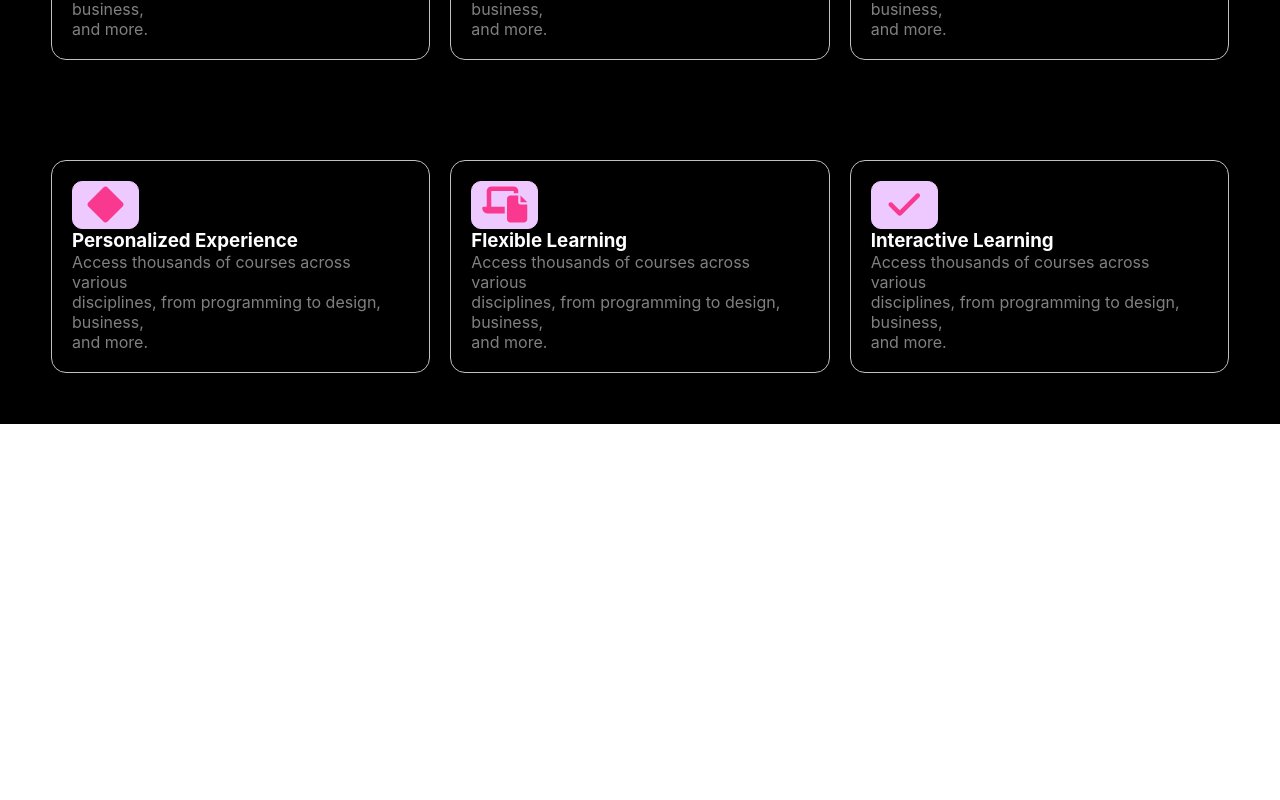
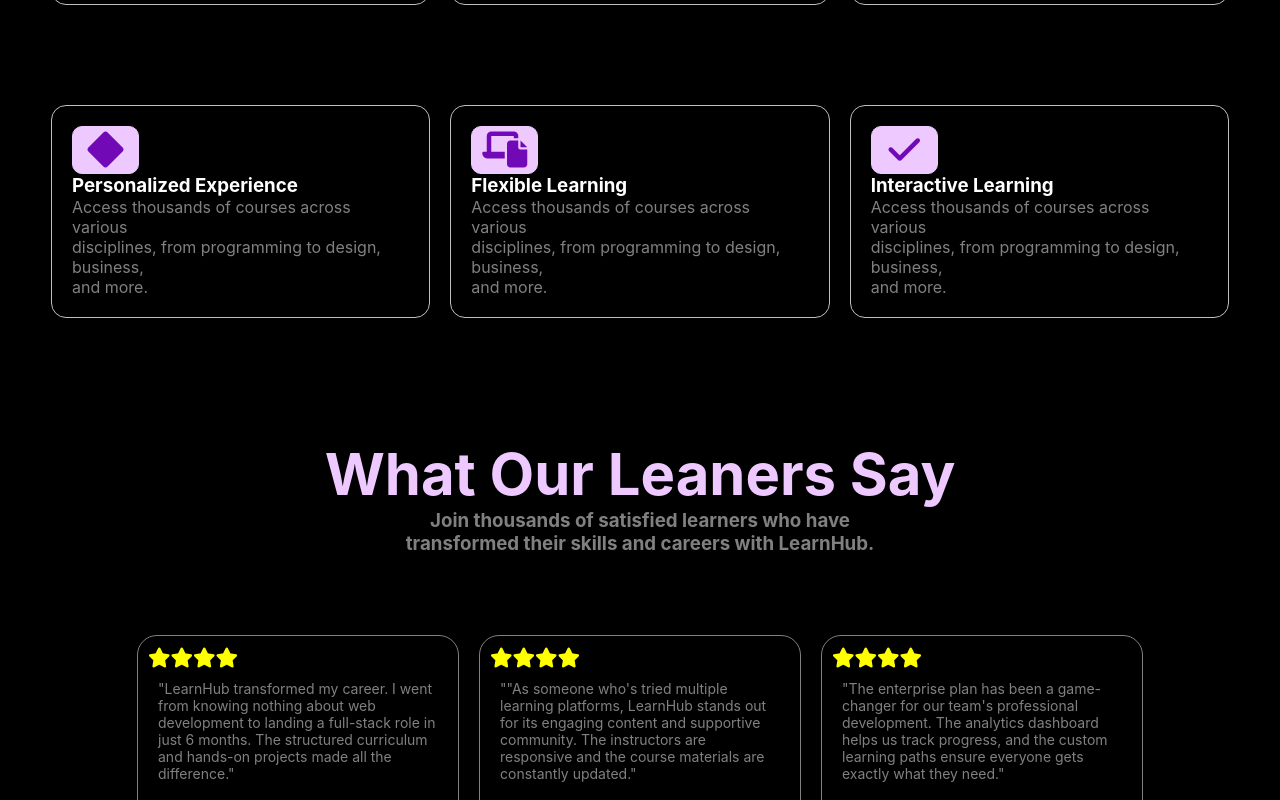
Before and after one commit to garimatiwari2004/LearnHub, a React (Create React App) app: page / in a window 1280 px wide. Shown: the part 2000-2800 px from the top of the page. Before the commit the page ends 2424 px from the top, so only its background shows below. Built offline with nearby package versions, Linux system fonts and the light colour scheme.

Commit message:
responsive updates and homepage alteration

```diff
--- a/src/component/home/content.jsx
+++ b/src/component/home/content.jsx
@@ -1,4 +1,5 @@
 import './content.css';
+import { Link } from 'react-router-dom';
 export default function Content() {
     return (
         <div className="content">
@@ -9,8 +10,12 @@
             <p>master new skills with interactive courses, expert</p>
             <p>instructors, and a personalized learning experience.</p>
             <div className="buttons">
-                <button className="btn1" >Get Started</button>
+                <Link to="/signup" >
+                <button className="btn1" type='submit'  >Get Started</button>
+                </Link>
+                <Link to="/courses">
                 <button className="btn2">Browse More</button>
+                </Link>
             </div>
         </div>
     );
--- a/src/component/home/navbar.jsx
+++ b/src/component/home/navbar.jsx
@@ -9,22 +9,23 @@
                 <div className="logo">
                     <a href="/"><h2 style={{color:'#EDC9FF'}}>LearnHub</h2></a>
                 </div>
-                <ul className="nav-links">
-                    <div class="extras">
+                <div className="nav-links">
+                    <ul class="extras">
                     <li><NavLink to="/" className="nav-link">Home</NavLink></li>
                     <li><NavLink to="/courses" className="nav-link">Courses</NavLink></li>
                     <li><NavLink to="/pricing" className="nav-link">Pricing</NavLink></li>
                     <li><NavLink to="/about" className="nav-link">About</NavLink></li>
                     <li><NavLink to="/contact" className="nav-link">Contact</NavLink></li>
-                    </div>
+                    </ul>
+                </div>
 
-                    <div class="auth-links">
+                <div class="auth-links">
                     <i class="fa solid fa-magnifying-glass"></i>
                     <i className="fa solid fa-sun"></i>
                     <li><NavLink to="/login" className="nav-link">Login</NavLink></li>
                     <li><NavLink to="/signup" className="nav-link">Signup</NavLink></li>
-                    </div>
-                </ul>
+                </div>
+
             </div>
         </nav>
     );
--- /dev/null
+++ b/src/component/home/ready.css
@@ -0,0 +1,47 @@
+.ready{
+    background-color: #7400b8;
+    height: 400px;
+    display: flex;
+    flex-direction: column;
+    justify-content: center;
+    align-items: center;
+    align-content: center;
+
+}
+.ready h1{
+    color: white;
+}
+.btnforready{
+    margin: 5px;
+    padding: 15px;
+    display: flex;
+    gap: 25px;
+}
+.ready-button{
+    background-color: white;
+    color: #7400b8;
+    padding: 5px;
+    border-radius: 5px;
+    width: 150px;
+    height: 30px;
+    cursor: pointer;
+}
+.browse-button{
+    background-color: black;
+    color: white;
+    padding: 5px;
+    border-radius: 5px;
+    width: 150px;
+    height: 30px;
+    cursor: pointer;
+}
+.ready-button:hover{
+    background-color: rgb(202, 206, 209);
+    box-shadow: 2px 2px 2px black;
+}
+.browse-button:hover{
+    background-color: #7400b8;
+    color: white;
+    border: 1px solid white;
+    box-shadow: 2px 2px 2px black;
+}
--- /dev/null
+++ b/src/component/home/ready.jsx
@@ -0,0 +1,15 @@
+import './ready.css';
+
+export default function Ready() {
+    return (
+        <div className="ready">
+        <h1>Ready to start your Learning journey?</h1>
+        <h3>Join thousands of learners who are achieving their</h3>
+        <h3>goals and transforming their careers with LearnHub.</h3>
+        <div className='btnforready'>
+        <button className="ready-button">Get Started</button>
+        <button className="browse-button">Browse More</button>
+        </div>
+        </div>
+    );
+    }
--- /dev/null
+++ b/src/component/home/review.css
@@ -0,0 +1,67 @@
+.review{
+    background-color: black;
+    padding: 50px;
+
+}
+.review h3{
+    color: grey;
+}
+.review__header{
+    display: flex;
+    flex-direction: column;
+    justify-content: center;
+    align-items: center;
+    align-content: center;
+    padding: 20px 0;
+}
+.reviewbox{
+    display: flex;
+    margin-top: 50px;
+
+    justify-content: center;
+    align-items: center;
+    align-content: center;
+    flex-wrap: wrap;
+
+    gap: 20px;
+    padding: 10px;
+}
+.iconstar{
+    color: yellow;
+    font-size: 20px;
+    padding-bottom: 10px;
+}
+
+.review-item{
+    color: white;
+    display: flex;
+    flex-direction: column;
+    width: 300px;
+    height:250px ;
+    padding: 10px;
+    border: 1px solid grey;
+    border-radius: 20px;
+
+}
+.review-item:hover{
+    cursor: pointer;
+    box-shadow: 0 0 10px #64dfdf;
+
+    background-color: rgba(255, 255, 255, 0.1);
+}
+.review-item p{
+    color: grey;
+    font-size: 14px;
+    padding: 0 10px ;
+
+}
+@media (max-width: 768px) {
+    .reviewbox {
+        flex-direction: column;
+        align-items: center;
+    }
+    .review-item {
+        width: 90%;
+        margin-bottom: 20px;
+    }
+}
--- /dev/null
+++ b/src/component/home/review.jsx
@@ -0,0 +1,104 @@
+import './review.css';
+
+export default function Review() {
+  return (
+    <div className="review">
+      <div className="review__header">
+        <h1>What Our Leaners Say</h1>
+        <h3>Join thousands of satisfied learners who have</h3>
+        <h3>transformed their skills and careers with LearnHub.</h3>
+
+        </div>
+        <div className='reviewbox'>
+          <div className='review-item'>
+            <div className='iconstar'>
+            <i className="fa-solid fa-star"></i>
+            <i className="fa-solid fa-star"></i>
+            <i className="fa-solid fa-star"></i>
+            <i className="fa-solid fa-star"></i>
+            <br />
+
+            </div>
+            <p>"LearnHub transformed my career. I went from knowing nothing about web development to landing a full-stack role in just 6 months. The structured curriculum and hands-on projects made all the difference."</p>
+            <br />
+            <h4>- Sarah Johnson</h4>
+            <p>Software Developer</p>
+          </div>
+          <div className='review-item'>
+            <div className='iconstar'>
+            <i className="fa-solid fa-star"></i>
+            <i className="fa-solid fa-star"></i>
+            <i className="fa-solid fa-star"></i>
+            <i className="fa-solid fa-star"></i>
+            <br />
+
+            </div>
+            <p>""As someone who's tried multiple learning platforms, LearnHub stands out for its engaging content and supportive community. The instructors are responsive and the course materials are constantly updated."</p>
+            <br />
+            <h4>- Michael Chen</h4>
+            <p>UX Designer</p>
+          </div>
+          <div className='review-item'>
+            <div className='iconstar'>
+            <i className="fa-solid fa-star"></i>
+            <i className="fa-solid fa-star"></i>
+            <i className="fa-solid fa-star"></i>
+            <i className="fa-solid fa-star"></i>
+            <br />
+
+            </div>
+
+            <p>"The enterprise plan has been a game-changer for our team's professional development. The analytics dashboard helps us track progress, and the custom learning paths ensure everyone gets exactly what they need."</p>
+            <br />
+            <h4>- Emily Rodriguez</h4>
+            <p>HR Director</p>
+          </div>
+         </div>
+          <div className='reviewbox'>
+          <div className='review-item'>
+            <div className='iconstar'>
+            <i className="fa-solid fa-star"></i>
+            <i className="fa-solid fa-star"></i>
+            <i className="fa-solid fa-star"></i>
+            <i className="fa-solid fa-star"></i>
+            <br />
+
+            </div>
+            <p>"LearnHub transformed my career. I went from knowing nothing about web development to landing a full-stack role in just 6 months. The structured curriculum and hands-on projects made all the difference."</p>
+            <br />
+            <h4>- Sarah Johnson</h4>
+            <p>Software Developer</p>
+          </div>
+          <div className='review-item'>
+            <div className='iconstar'>
+            <i className="fa-solid fa-star"></i>
+            <i className="fa-solid fa-star"></i>
+            <i className="fa-solid fa-star"></i>
+            <i className="fa-solid fa-star"></i>
+            <br />
+
+            </div>
+            <p>""As someone who's tried multiple learning platforms, LearnHub stands out for its engaging content and supportive community. The instructors are responsive and the course materials are constantly updated."</p>
+            <br />
+            <h4>- Michael Chen</h4>
+            <p>UX Designer</p>
+          </div>
+          <div className='review-item'>
+            <div className='iconstar'>
+            <i className="fa-solid fa-star"></i>
+            <i className="fa-solid fa-star"></i>
+            <i className="fa-solid fa-star"></i>
+            <i className="fa-solid fa-star"></i>
+            <br />
+
+            </div>
+
+            <p>"The enterprise plan has been a game-changer for our team's professional development. The analytics dashboard helps us track progress, and the custom learning paths ensure everyone gets exactly what they need."</p>
+            <br />
+            <h4>- Emily Rodriguez</h4>
+            <p>HR Director</p>
+          </div>
+         </div>
+    </div>
+  );
+}
--- a/src/component/home/success.css
+++ b/src/component/home/success.css
@@ -42,7 +42,7 @@
     font-size: 36px;
     border: 0.3px solid #EDC9FF;
     background-color: #EDC9FF;
-    color: #f8398f;
+    color: #7209b7;
     border-radius: 10px;
     display: flex;
     justify-content: center;
--- a/src/pages/home/home.jsx
+++ b/src/pages/home/home.jsx
@@ -1,6 +1,8 @@
 import Content from '../../component/home/content';
 import Image from '../../component/home/image';
 import Success from '../../component/home/success';
+import Review from '../../component/home/review';
+import Ready from '../../component/home/ready';
 
 export default function Home() {
     return (
@@ -8,6 +10,8 @@
         <Content/>
         <Image/>
         <Success/>
+        <Review/>
+        <Ready/>
         </div>
     );
     }
```
Also changed, not shown: src/component/home/navbar.css (+70 -27 lines).
